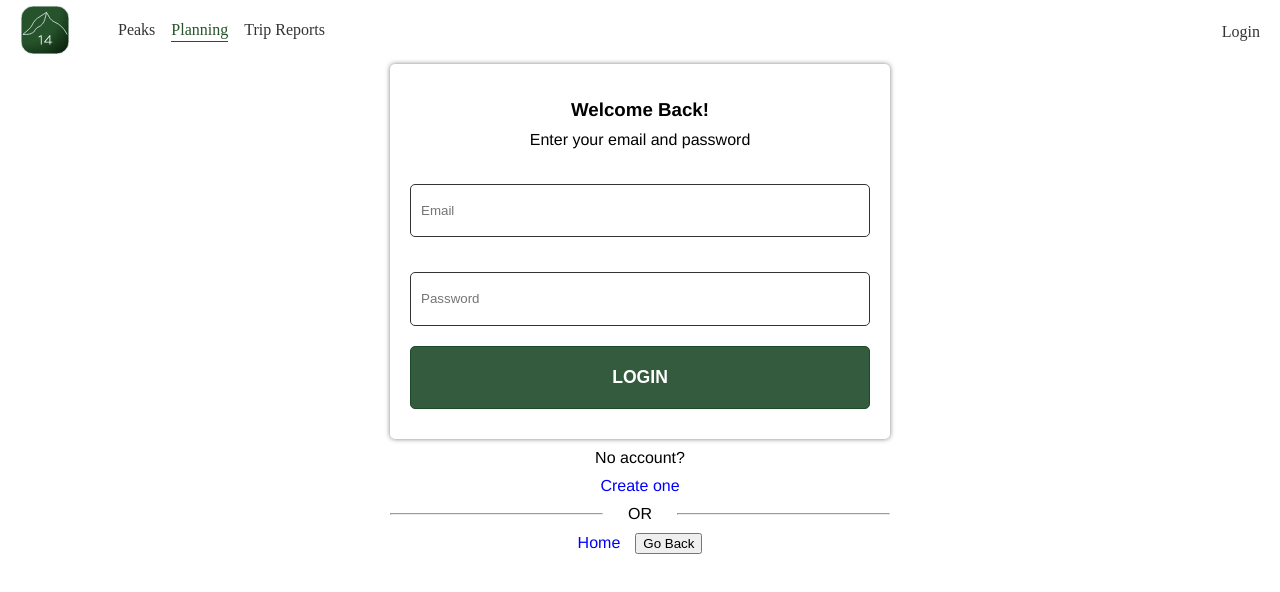
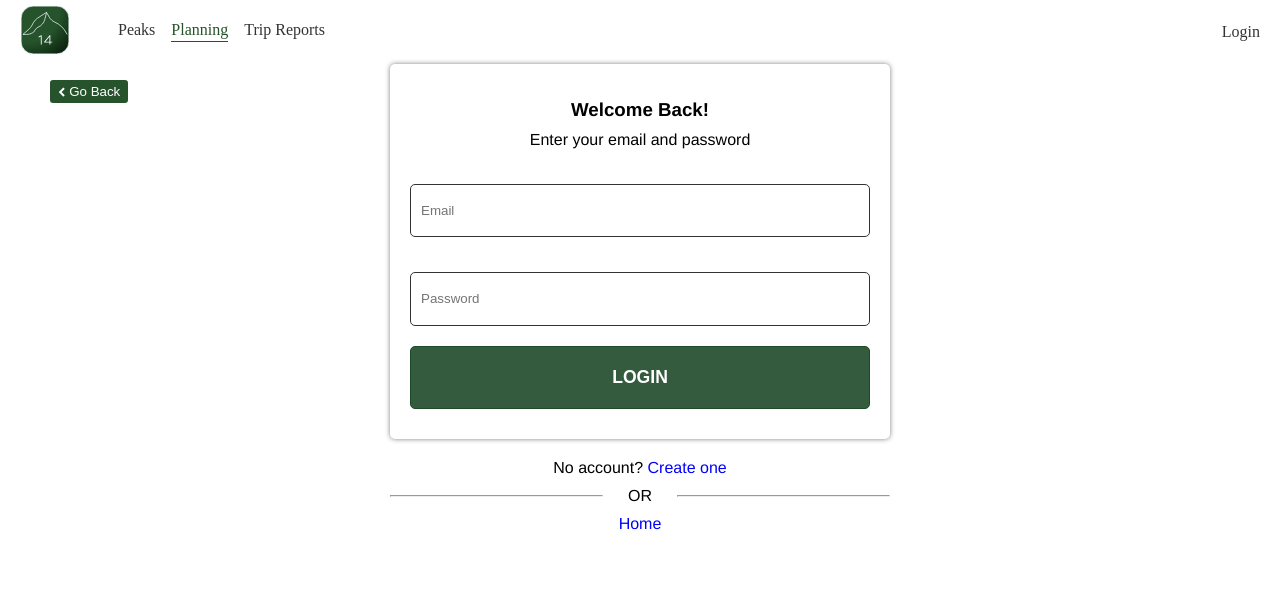
Before and after one commit to calgil/14ers-app, a React (Create React App) app: page /login in a window 1280 px wide. Shown: the top 592 px of the page. Built offline with nearby package versions, Linux system fonts and the light colour scheme.

Commit message:
style touchups

```diff
--- a/src/components/UserLogin/UserLogin.jsx
+++ b/src/components/UserLogin/UserLogin.jsx
@@ -111,19 +111,18 @@ const UserLogin = () => {
         ))}
         <input className={s.submitBtn} type="submit" value="Login" />
       </form>
-      <div className={s.linkContainer}>
-        No account?
+
       <div className={s.links}>
-          <Link to="/register">Create one</Link>
+        No account? <Link to="/register">Create one</Link>
         <div className={s.lineContainer}>
           <hr className={s.line} /> <span>OR</span> <hr className={s.line} />
         </div>
         <div>
           <Link to="/">Home</Link>
           <button className={s.backBtn} onClick={() => navigate(-1)}>
+            <i class="fa fa-chevron-left"></i>
             Go Back
           </button>
-          </div>
         </div>
       </div>
     </>
--- a/src/components/UserLogin/UserLogin.module.css
+++ b/src/components/UserLogin/UserLogin.module.css
@@ -40,13 +40,9 @@
   background-color: rgba(31, 74, 40, 1);
 }
 
-.linkContainer {
+.links {
+  margin-top: 20px;
   text-align: center;
-  margin-top: 10px;
-}
-
-.links {
-  margin-top: 10px;
 }
 
 .lineContainer {
@@ -67,7 +63,19 @@
 }
 
 .backBtn {
-  margin-left: 15px;
+  position: absolute;
+  top: 80px;
+  left: 50px;
+  background-color: #26532b;
+  padding: 4px 8px;
+  border: none;
+  color: white;
+  border-radius: 3px;
+}
+
+.backBtn i {
+  margin-right: 4px;
+  font-size: 10px;
 }
 
 .links a {
```
Lines whose indentation alone changed are shown as unchanged.
